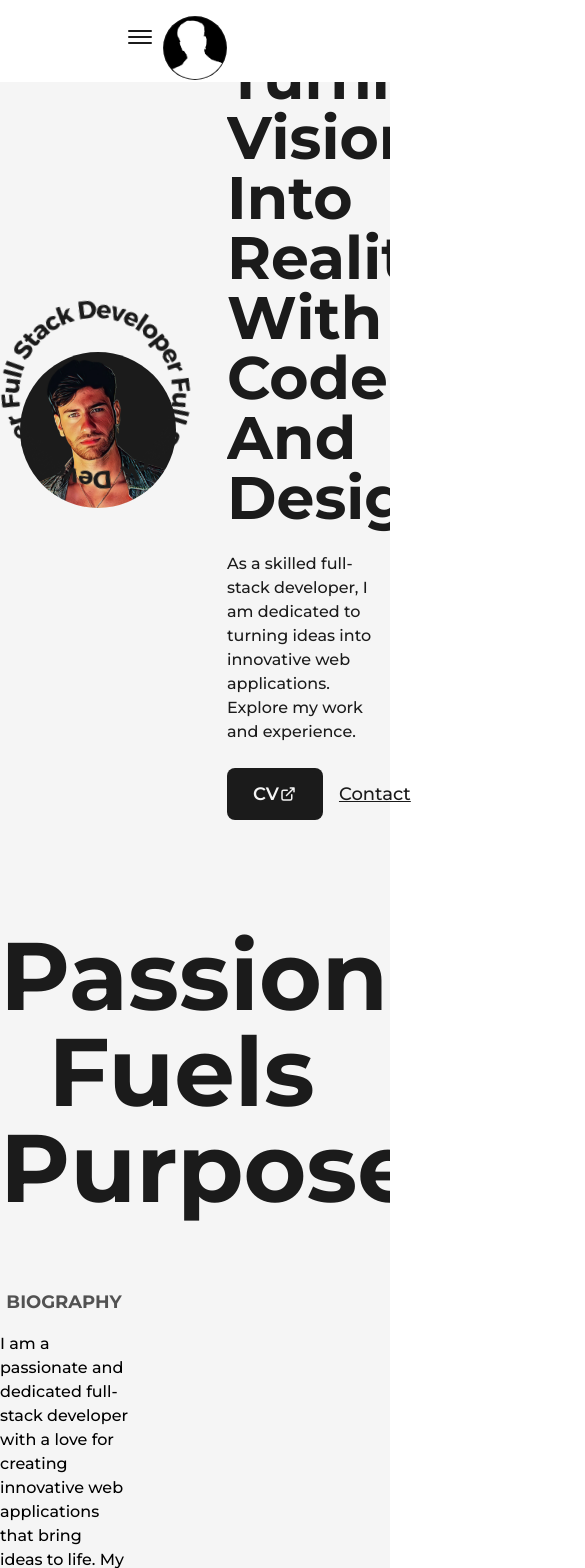
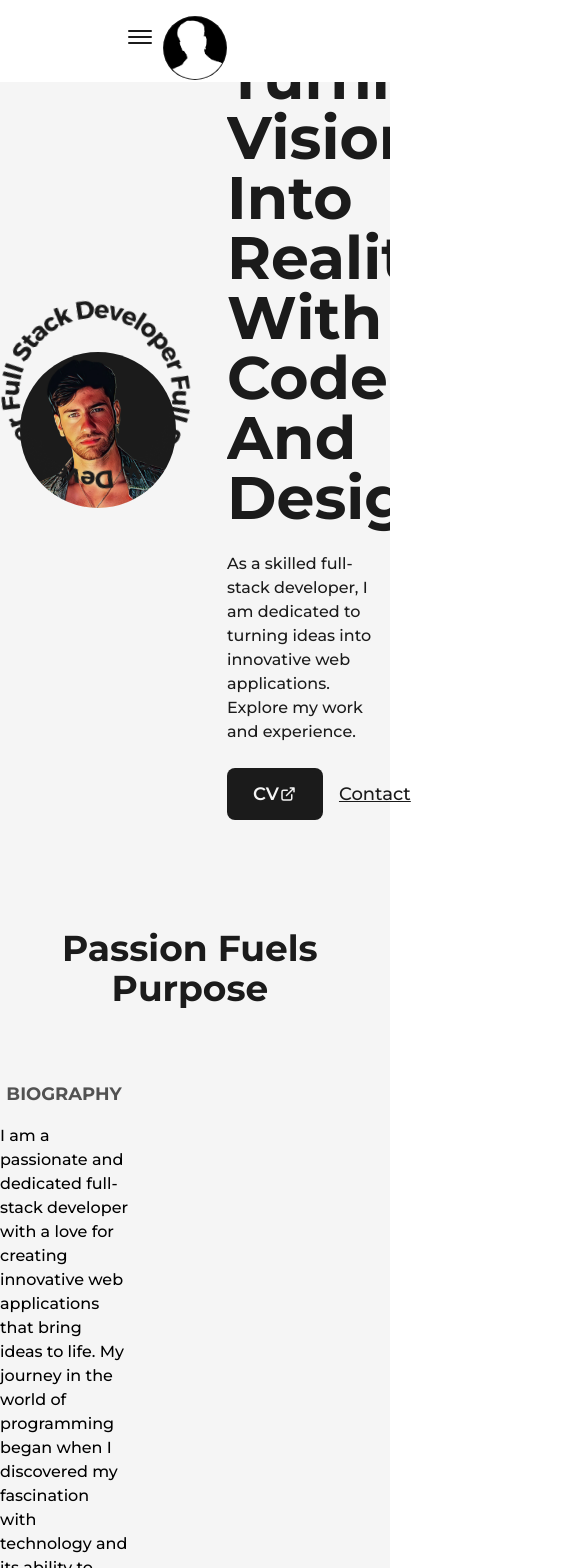
Before and after one commit to BenjaLV/Portfolio, a Next.js app: page / in a window 390 px wide. Shown: the top 1568 px of the page, 585 px wide, since content can reach past the window. Built offline with nearby package versions, Linux system fonts and the light colour scheme.

Commit message:
technologies responsive

```diff
--- a/src/components/About.tsx
+++ b/src/components/About.tsx
@@ -31,9 +31,9 @@ const About = () => {
     return (
         <Layout className='pt-1'>
             <main id='about' className='flex w-full flex-col items-center justify-center dark:text-ligth' style={{ paddingTop: "100px" }}>
-                <AnimatedText text='Passion Fuels Purpose' className='mb-16 xl:!text-5xl lg:!text-center lg:!text-6xl md:!text-5xl sm:!text-3xl' />
-                <div className='grid w-full grid-cols-8 gap-16'>
-                    <div className='col-span-3 flex flex-col items-center justify-start'>
+                <AnimatedText text='Passion Fuels Purpose' className='mb-16 lg:!text-7xl sm:!text-6xl xs:!text-4xl sm:mb-8' />
+                <div className='grid w-full grid-cols-8 gap-16 '>
+                    <div className='col-span-3 flex flex-col items-center justify-start xl:col-span-4 md:order-2 md:col-span-7 md:ml-6'>
                         <h2 className='mb-4 text-lg font-bold uppercase text-dark/75 dark:text-ligth/75'>Biography</h2>
                         <p className='font-medium'>
                             I am a passionate and dedicated full-stack developer with a love for creating innovative web applications that bring ideas to life. My journey in the world of programming began when I discovered my fascination with technology and its ability to transform concepts into reality.
@@ -45,7 +45,7 @@ const About = () => {
                             When I'm not coding, you can find me exploring new technologies, working on personal projects, and collaborating with fellow developers. My mission is to continue growing and contributing to the tech community while pushing the boundaries of what's possible in web development.
                         </p>
                     </div>
-                    <div className='col-span-4 flex justify-center items-center'>
+                    <div className='col-span-4 flex justify-center items-center xl:col-span-4 md:order-1 md:col-span-7'>
                         <div style={{ marginLeft: '20px' }}>
                             <Image
                                 src={aboutPicture}
--- a/src/components/AnimatedText.tsx
+++ b/src/components/AnimatedText.tsx
@@ -42,7 +42,7 @@ const AnimatedText = ({ text, className = '' }: Props) => {
 
     return (
         <div ref={ref} className='w-full mx-auto py-2 flex items-center justify-center text-center overflow-hidden dark:text-ligth sm:py-0'>
-            <motion.h1 className={`inline-block w-full text-dark font-bold capitalize text-8xl dark:text-ligth ${className}`}
+            <motion.h1 className={`inline-block w-full text-dark font-bold capitalize text-8xl dark:text-ligth xl:!text-5xl lg:!text-center lg:!text-6xl md:!text-5xl sm:!text-3xl ${className}`}
                 variants={quote}
                 initial="initial"
                 animate={inView ? "animate" : "initial"}
--- a/src/components/Projects.tsx
+++ b/src/components/Projects.tsx
@@ -8,7 +8,7 @@ const Projects = () => {
         <Layout className="pt-16">
             <main id='projects' className="w-full mb-16 flex flex-col items-center justify-center mt-12">
                 <div className="mb-8">
-                    <AnimatedText text="Imagination Trumps Knowledge!" />
+                    <AnimatedText text="Imagination Trumps Knowledge!" className='lg:!text-7xl sm:!text-6xl xs:!text-4xl' />
                 </div>
                 <div className="grid grid-cols-12 gap-10 md:gap-12">
                     <div className="col-span-12 md:col-span-6 mb-10 md:mb-0">
--- a/src/components/Technologies.tsx
+++ b/src/components/Technologies.tsx
@@ -12,7 +12,7 @@ interface Props {
 const Skills = ({ name, x, y }: Props) => {
 
     return (
-        <motion.div className='flex items-center justify-center rounded-full font-semibold bg-dark text-ligth py-3 px-6 shadow-dark cursor-pointer absolute dark:text-dark dark:bg-ligth' whileHover={{ scale: 1.05 }} initial={{ x: 0, y: 0 }} whileInView={{ x: x, y: y, transition: { duration: 1.5 } }}>
+        <motion.div className='flex items-center justify-center rounded-full font-semibold bg-dark text-ligth py-3 px-6 shadow-dark cursor-pointer absolute dark:text-dark dark:bg-ligth lg:py-2 lg:px-4 md:text-sm md:py-1.5 md:px-3 xs:bg-transparent xs:dark:bg-transparent xs:text-dark xs:dark:text-ligth xs:font-bold ' whileHover={{ scale: 1.05 }} initial={{ x: 0, y: 0 }} whileInView={{ x: x, y: y, transition: { duration: 1.5 } }}>
             {name}
         </motion.div>
     )
@@ -21,9 +21,12 @@ const Skills = ({ name, x, y }: Props) => {
 const Technologies = () => {
     return (
         <Layout>
-            <h2 id='technologies' className='font-bold text-8xl w-full text-center dark:text-ligth -mt-20'>Technologies</h2>
-            <div className='w-full h-screen relative flex items-center justify-center rounded-full bg-circularLigth dark:bg-circularDark'>
-                <motion.div className='flex items-center justify-center rounded-full font-semibold bg-dark text-ligth p-8 shadow-dark cursor-pointer dark:text-dark dark:bg-ligth ' whileHover={{ scale: 1.05 }}>
+            <h2 id='technologies' className='font-bold text-8xl w-full text-center dark:text-ligth -mt-20 md:text-6xl md:mt-32 xs:text-2xl xs:mt-16'>Technologies</h2>
+            <div className='w-full h-screen relative flex items-center justify-center rounded-full bg-circularLigth dark:bg-circularDark lg:h-[80vh] sm:h-[60vh] xs:h-[50vh]
+            lg:bg-circularLigthLg lg:dark:bg-circularDarkLg
+            md:bg-circularLigthMd md:dark:bg-circularDarkMd
+            sm:bg-circularLigthSm sm:dark:bg-circularDarkSm'>
+                <motion.div className='flex items-center justify-center rounded-full font-semibold bg-dark text-ligth p-8 shadow-dark cursor-pointer dark:text-dark dark:bg-ligth lg:p-6 md:p-4 xs:text-xs xs:p-2' whileHover={{ scale: 1.05 }}>
                     Web
                 </motion.div>
                 <Skills name='React' x="-20vw" y='2vw' />
--- a/tailwind.config.ts
+++ b/tailwind.config.ts
@@ -27,7 +27,19 @@ const config: Config = {
         circularLigth:
           "repeating-radial-gradient(rgba(0,0,0,0.4) 2px, #f5f5f5 5px, #f5f5f5 100px);",
         circularDark:
-          "repeating-radial-gradient(rgba(255,255,255,0.5) 2px, #1b1b1b 5px, #1b1b1b 100px);",
+          "repeating-radial-gradient(rgba(255,255,255,0.5) 2px, #1b1b1b 8px, #1b1b1b 100px);",
+        circularLigthLg:
+          "repeating-radial-gradient(rgba(0,0,0,0.4) 2px, #f5f5f5 5px, #f5f5f5 80px);",
+        circularDarkLg:
+          "repeating-radial-gradient(rgba(255,255,255,0.5) 2px, #1b1b1b 8px, #1b1b1b 80px);",
+        circularLigthMd:
+          "repeating-radial-gradient(rgba(0,0,0,0.4) 2px, #f5f5f5 5px, #f5f5f5 60px);",
+        circularDarkMd:
+          "repeating-radial-gradient(rgba(255,255,255,0.5) 2px, #1b1b1b 6px, #1b1b1b 60px);",
+        circularLigthSm:
+          "repeating-radial-gradient(rgba(0,0,0,0.4) 2px, #f5f5f5 5px, #f5f5f5 40px);",
+        circularDarkSm:
+          "repeating-radial-gradient(rgba(255,255,255,0.5) 2px, #1b1b1b 4px, #1b1b1b 40px);",
       },
     },
     screens: {
```
